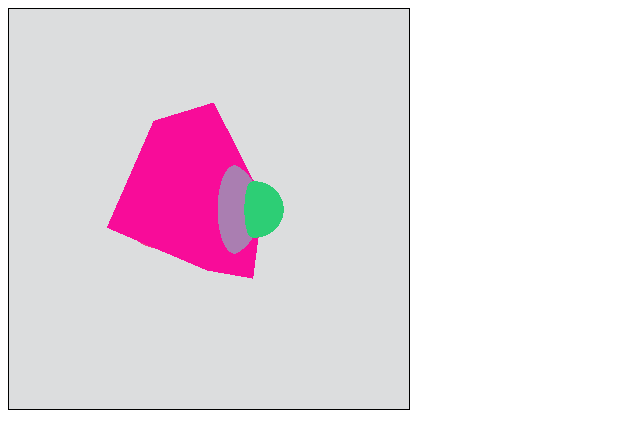
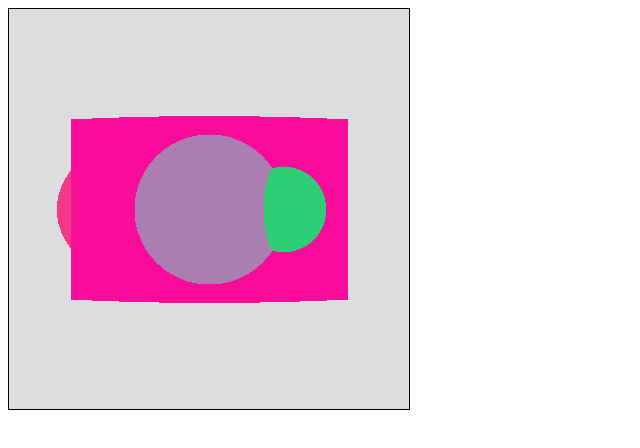
Before and after one commit to goodwyna21/Webrendering, a plain HTML site: page index.html in a window 1280 px wide. Shown: the whole page, without its empty margins (0-640 px from the left). Drawn offline with Linux system fonts and the light colour scheme.

Commit message:
Began working on rotations
Started implementing actual 3d vector rotations, there's two big bugs:
-> everything disappears from view (but no errors) when the camera faces certain angles (I assume the rotation is pointing in some random directions with those angles)

-> image is distorted when rotating about the x axis (pitch)  (again, this is probably an issue somewhere in the math for the rotation cause it looks like some term is wrong somewhere)

```diff
--- a/index.html
+++ b/index.html
@@ -14,3 +14,4 @@
 <script src="./scripts/vector.js"></script>
 <script src="./scripts/objects.js"></script>
 <script src="./scripts/renderer.js"></script>
+<script src="./scripts/main.js"></script>
--- /dev/null
+++ b/scripts/main.js
@@ -0,0 +1,32 @@
+let R = new Renderer(document.getElementById("renderCanvas"));
+
+
+window.addEventListener('keydown',this.keydown,false);
+
+function keydown(e){
+    console.log(e.keyCode);
+    if(e.keyCode == 65){ //a
+        R.setCamera(R.rotation[0]-0.101,R.rotation[1]);
+    }
+    if(e.keyCode == 68){//d
+        R.setCamera(R.rotation[0]+0.101,R.rotation[1]);
+    }
+    if(e.keyCode == 87){//w
+        R.setCamera(R.rotation[0],R.rotation[1]-0.101);
+    }
+    if(e.keyCode == 83){//s
+        R.setCamera(R.rotation[0],R.rotation[1]+0.101);
+    }
+    console.log(R.rotation[0],R.rotation[1]);
+    R.render();
+}
+
+function main(){
+  R.setCamera(0*Math.PI/8,0*Math.PI/8);
+  R.addObject(new Box(new Vector(0,0,0), new Vector(75,50,30)));
+  R.addObject(new Sphere(new Vector(0,0,0),50));
+  R.addObject(new Sphere(new Vector(40,0,-20),25));
+  R.addObject(new Sphere(new Vector(-60,0,30),40));
+  R.render();
+}
+main();
--- a/scripts/renderer.js
+++ b/scripts/renderer.js
@@ -1,12 +1,12 @@
 class Renderer{
-  constructor(_canvas,_scene=[],_bkgnd=[220,221,222],_cam=null,_theta=[0,0],_fov=Math.PI/2){
+  constructor(_canvas,_scene=[],_bkgnd=[220,221,222],_cam=null,_rotation=[0,0],_fov=Math.PI/4){
     this.scene = _scene;
     this.bkgnd = _bkgnd;
     if(_cam === null){
-      _cam = new Vector(0,0,-200);
+      _cam = new Vector(0,0,-300);
     }
     this.cam = _cam;
-    this.theta = _theta;
+    this.setCamera(_rotation[0],_rotation[1]);
     this.fov = _fov;
 
     this.canvas = _canvas;
@@ -16,7 +16,16 @@ class Renderer{
     this.img = this.ctx.createImageData(this.w,this.h);
     for(let i = 0; i < this.w*this.h; i++){
       this.img.data[4*i+3] = 255;
+
     }
+  }
+
+  setCamera(theta,phi,p=null){
+    if(p!=null){
+      this.cam = p.copy();
+    }
+    this.cam = Vector.fromAngles(theta,phi,-300);
+    this.rotation = [theta,phi];
   }
 
   addObject(obj){
@@ -25,25 +34,27 @@ class Renderer{
 
   render(canvas){
     let ind = 0;
-    let dv = new Vector(0,0,1);
-    let dvu = new Vector(0,0,0);
-    let v = new Vector(0,0,0);
+    let dv = new Vector();
+    let v = new Vector();
     let collided = null;
     let c = [0,0,0];
+
     for(let py = 0; py < this.h; py++){
-      dv.setY(1-2*(py/this.h));
+
+      //dv.setY(1-2*(py/this.h));
       for(let px = 0; px < this.w; px++){
-        dv.setX(-1+2*(px/this.w));
-        dvu = Vector.normalize(dv);
-        v.set(this.cam.x,this.cam.y,this.cam.z);
+        //dv.setX(-1+2*(px/this.w));
+
+        v = this.cam.copy();
+        dv = Vector.fromAngles(this.rotation[0] + this.fov*px/this.w - this.fov/2,
+                               this.rotation[1] + this.fov*py/this.h - this.fov/2);
+
+        if(px == Math.floor(this.h/2) && py == Math.floor(this.w/2)){
+            console.log(px,py,v,dv);
+        }
 
         let mind = TOLERANCE + 1;
-        let cnt = 0;
         while(mind > TOLERANCE){
-          cnt++;
-          if(cnt > 100){
-            break;
-          }
           if(v.getMagSq() > SKYBOXSQ){
             collided = null;
             break;
@@ -58,7 +69,7 @@ class Renderer{
             }
           }
 
-          v.add(Vector.mult(dvu,mind));
+          v.add(Vector.mult(dv,mind));
         }
 
         if(collided === null){
@@ -80,13 +91,3 @@ class Renderer{
     this.ctx.putImageData(this.img,0,0);
   }
 }
-
-let R = new Renderer(document.getElementById("renderCanvas"));
-function main(){
-  R.addObject(new Box(new Vector(0,0,0), new Vector(75,50,30), [Math.PI/3,Math.PI/7]));
-  R.addObject(new Sphere(new Vector(0,0,0),50));
-  R.addObject(new Sphere(new Vector(40,0,-20),25));
-  R.addObject(new Sphere(new Vector(-60,0,60),50));
-  R.render();
-}
-main();
--- a/scripts/vector.js
+++ b/scripts/vector.js
@@ -19,6 +19,10 @@ class Vector{
     return Math.sqrt((a.x-b.x)**2 + (a.y-b.y)**2 + (a.z-b.z)**2);
   }
 
+  static fromAngles(theta,phi,r=1){
+    return (new Vector(0,0,r)).rotate(theta,phi);
+  }
+
   static distSq(a,b){
     return (a.x-b.x)**2 + (a.y-b.y)**2 + (a.z-b.z)**2;
   }
@@ -28,7 +32,7 @@ class Vector{
     return new Vector(v.x/m,v.y/m,v.z/m);
   }
 
-  constructor(_x,_y,_z=0){
+  constructor(_x=0,_y=0,_z=0){
     this.x = _x;
     this.y = _y;
     this.z = _z;
@@ -151,15 +155,33 @@ class Vector{
   }
 
   rotate(theta,phi){
-    let x1 = this.x*Math.cos(theta) + this.z*Math.sin(theta);
-    let z1 = -this.x*Math.sin(theta) + this.z*Math.cos(theta);
-    this.x = x1;
-    this.z = z1;
+/*
+There's two errors here!
+-> stuff gets distorted when you rotate about the x axis
+-> some angles just dont fucking work for some reason
+*/
+    let ct = Math.cos(theta);
+    let st = Math.sin(theta);
+    let cp = Math.cos(phi);
+    let sp = Math.sin(phi);
 
-    x1 = this.x*Math.cos(phi) - this.y*Math.sin(phi);
-    let y1 = this.x*Math.sin(phi) + this.y*Math.cos(phi);
-    this.x = x1;
-    this.y = y1;
+    let rx = [this.x,this.y*cp-this.z*sp,this.y*sp+this.z*cp];
+    let ry = [rx[0]*ct+rx[2]*st,rx[1],rx[2]*ct-rx[0]*st];
+    this.x = ry[0];
+    this.y = ry[1];
+    this.z = ry[2];
+
+    /*
+    let m = [[ct,0,-st],[st*sp,cp,ct*sp],[st*cp,-sp,ct*cp]];
+    let newx = m[0][0]*this.x + m[1][0]*this.y + m[2][0]*this.z;
+    let newy = m[0][1]*this.x + m[1][1]*this.y + m[2][1]*this.z;
+    let newz = m[0][2]*this.x + m[1][2]*this.y + m[2][2]*this.z;
+    this.x = newx;
+    this.y = newy;
+    this.z = newz;
+    */
+    this.heading = null;
+    return this;
   }
 
   dist(v){
```
